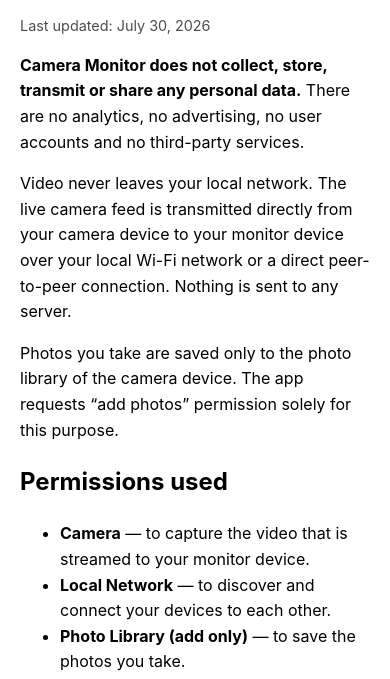
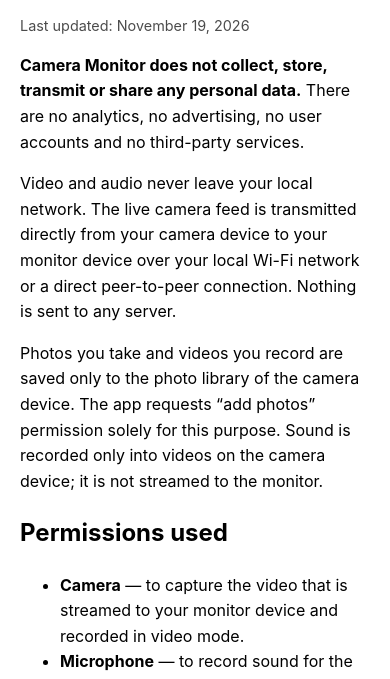
Before and after one commit to kozlovskyaid/cammonitor-site, a plain HTML site: page privacy.html in a window 390 px wide. Shown: the part 135-814 px from the top of the page. Drawn offline with Linux system fonts and the light colour scheme.

Commit message:
Privacy policy: video mode records sound into videos on the camera
Matches the in-app policy in 1.6: microphone permission, videos saved to
the photo library, sound never streamed to the monitor.

Co-Authored-By: Claude Opus 5.5 <noreply@anthropic.com>

```diff
--- a/privacy.html
+++ b/privacy.html
@@ -16,19 +16,20 @@
 <body>
 <p><a href="index.html">← Camera Monitor</a></p>
 <h1>Privacy Policy</h1>
-<p class="muted">Last updated: July 30, 2026</p>
+<p class="muted">Last updated: November 19, 2026</p>
 
 <p><strong>Camera Monitor does not collect, store, transmit or share any personal data.</strong> There are no analytics, no advertising, no user accounts and no third-party services.</p>
 
-<p>Video never leaves your local network. The live camera feed is transmitted directly from your camera device to your monitor device over your local Wi-Fi network or a direct peer-to-peer connection. Nothing is sent to any server.</p>
+<p>Video and audio never leave your local network. The live camera feed is transmitted directly from your camera device to your monitor device over your local Wi-Fi network or a direct peer-to-peer connection. Nothing is sent to any server.</p>
 
-<p>Photos you take are saved only to the photo library of the camera device. The app requests “add photos” permission solely for this purpose.</p>
+<p>Photos you take and videos you record are saved only to the photo library of the camera device. The app requests “add photos” permission solely for this purpose. Sound is recorded only into videos on the camera device; it is not streamed to the monitor.</p>
 
 <h2>Permissions used</h2>
 <ul>
-  <li><strong>Camera</strong> — to capture the video that is streamed to your monitor device.</li>
+  <li><strong>Camera</strong> — to capture the video that is streamed to your monitor device and recorded in video mode.</li>
+  <li><strong>Microphone</strong> — to record sound for the videos you take in video mode. Asked only when you first switch to video mode.</li>
   <li><strong>Local Network</strong> — to discover and connect your devices to each other.</li>
-  <li><strong>Photo Library (add only)</strong> — to save the photos you take.</li>
+  <li><strong>Photo Library (add only)</strong> — to save the photos and videos you take.</li>
 </ul>
 
 <h2>Connection password</h2>
```
